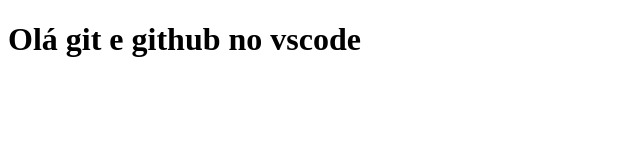
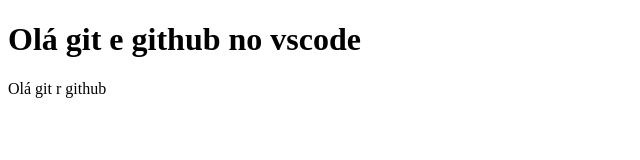
Before and after one commit to f4biosantos/teste-github, a plain HTML site: page index.html in a window 1280 px wide. Shown: the whole page, without its empty margins (0-640 px from the left). Drawn offline with Linux system fonts and the light colour scheme.

Commit message:
Update index.html

```diff
--- a/index.html
+++ b/index.html
@@ -8,6 +8,8 @@
 <body>
 
     <h1>Olá git e github no vscode</h1>
+<p> Olá git r github</p>
+
 
 </body>
 </html>
```
